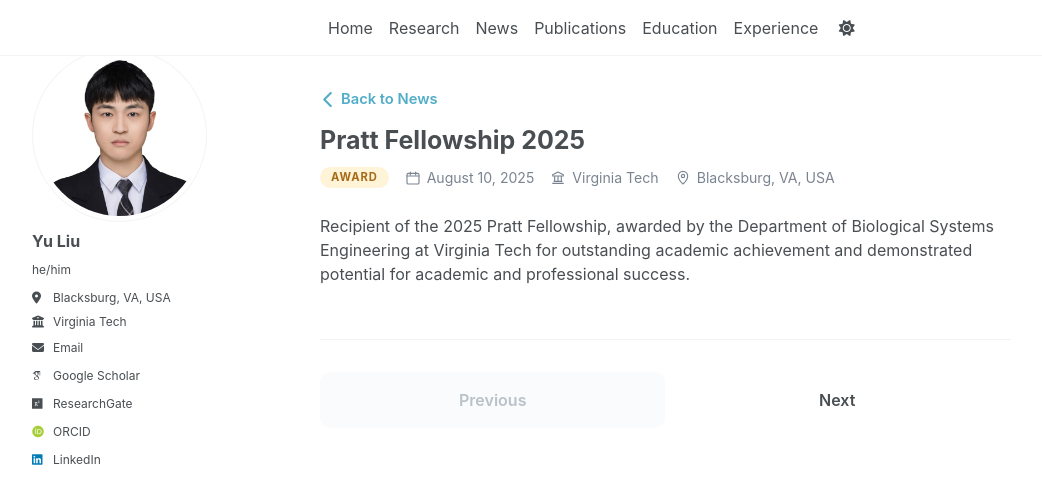
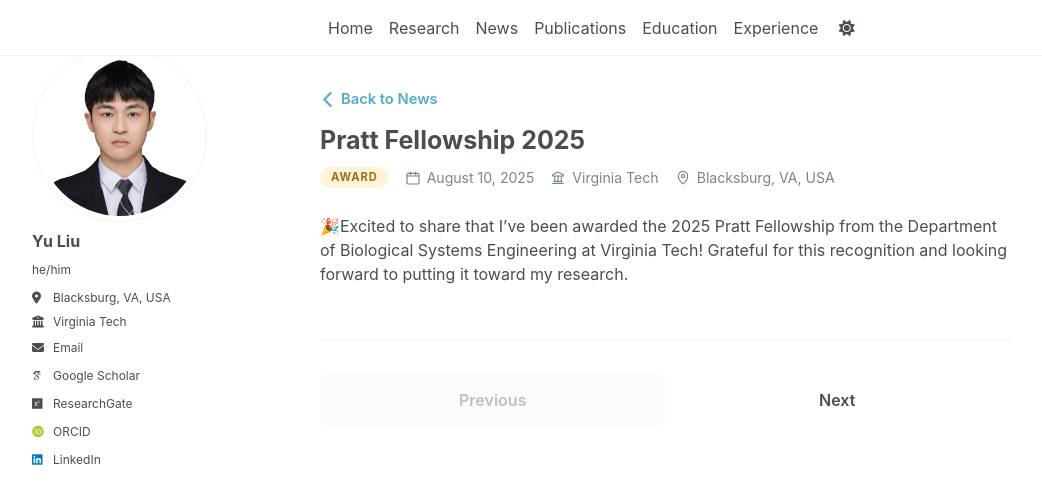
Before and after one commit to yuliu0322/yuliu0322.github.io, a Jekyll site: the page built from _talks/2025-08-10-pratt-fellowship.md, in a window 1280 px wide. Shown: the top 504 px of the page, without its empty margins (48-1090 px from the left). Built offline with Jekyll 4.4.1, drawn with Linux system fonts in a browser that asks for light colours; some web fonts are replaced; a script bundle is joined from its source files by our own code; library files that are not in the unit come from our copies.

Commit message:
Update 2025-08-10-pratt-fellowship.md

```diff
--- a/_talks/2025-08-10-pratt-fellowship.md
+++ b/_talks/2025-08-10-pratt-fellowship.md
@@ -8,4 +8,4 @@ date: 2025-08-10
 location: "Blacksburg, VA, USA"
 ---
 
-Recipient of the 2025 Pratt Fellowship, awarded by the Department of Biological Systems Engineering at Virginia Tech for outstanding academic achievement and demonstrated potential for academic and professional success.
+🎉Excited to share that I've been awarded the 2025 Pratt Fellowship from the Department of Biological Systems Engineering at Virginia Tech! Grateful for this recognition and looking forward to putting it toward my research.
```
